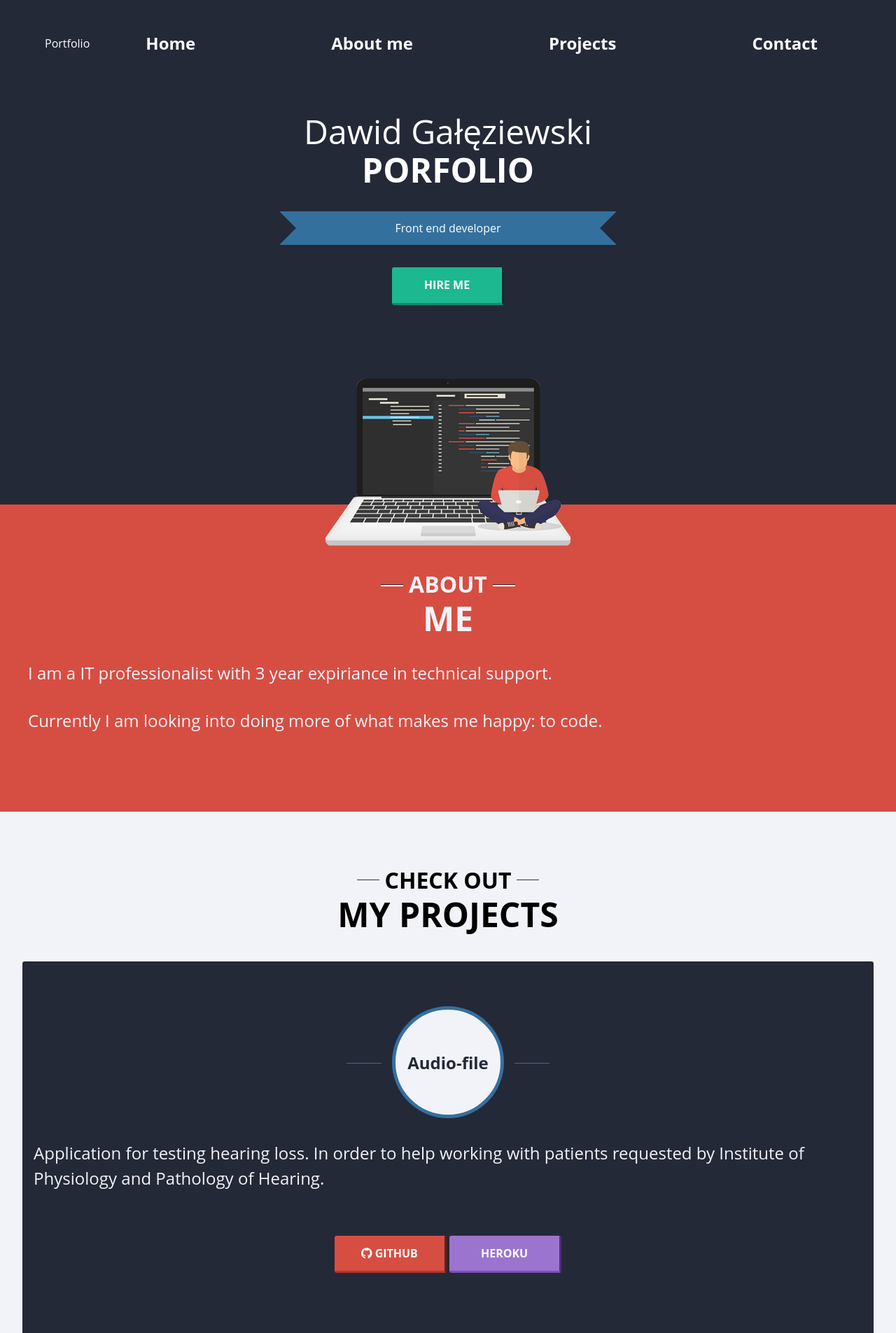
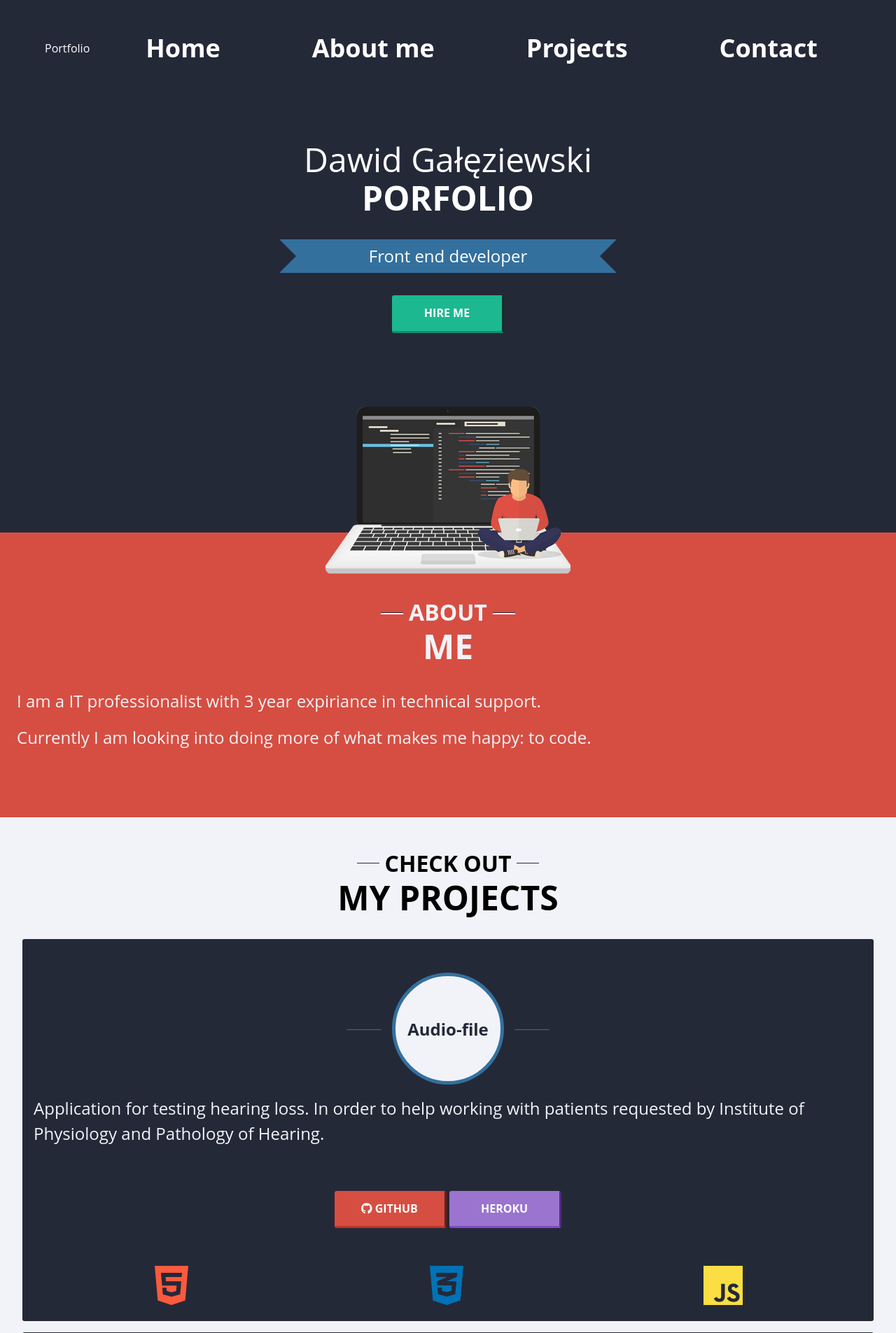
Before and after one commit to DawidGaleziewski/scss-portfolio, a PHP site: page /app/index.html in a window 1280 px wide. Shown: the top 1905 px of the page at 70% size. Run offline with PHP 8.4, Linux system fonts and the light colour scheme; some libraries are stand-ins or nearby versions.

Commit message:
put margins into variables

```diff
--- a/app/css/main.css
+++ b/app/css/main.css
@@ -386,7 +386,7 @@ body {
       border-bottom: none; } }
   .menu__item {
     max-width: 15rem;
-    font-size: 1rem;
+    font-size: 1.5rem;
     opacity: 0;
     background-color: #242938;
     text-align: center;
@@ -430,7 +430,7 @@ body {
       color: inherit;
       font-weight: bold;
       display: block;
-      font-size: 1.5rem;
+      font-size: 2.25rem;
       min-width: 8rem;
       padding: 1rem; }
       @media (min-width: 30rem) {
@@ -499,7 +499,7 @@ body {
 /* NAVIGATION END */
 /* MAIN-HEADER START */
 .main-header {
-  padding-top: 10rem;
+  padding-top: 25vh;
   background-color: #242938;
   color: white;
   text-align: center; }
@@ -513,7 +513,7 @@ body {
     position: relative;
     background-color: #34709e;
     font-weight: normal;
-    font-size: 1rem;
+    font-size: 1.5rem;
     max-width: 95%;
     width: 30rem;
     height: 3rem;
@@ -565,7 +565,7 @@ body {
   .about .title, .contact .title {
     font-size: 3rem;
     text-transform: uppercase;
-    margin-bottom: 1rem; }
+    margin-bottom: 2rem; }
     .about .title--decor, .contact .title--decor {
       font-size: 2rem; }
 
@@ -577,7 +577,7 @@ body {
     text-align: left;
     font-size: 1.5rem;
     line-height: 1.5;
-    margin: 2rem;
+    margin: 1rem;
     color: #f2f3f8; }
 
 /* ABOUT END*/
@@ -587,17 +587,17 @@ body {
   .about .title, .contact .title {
     font-size: 3rem;
     text-transform: uppercase;
-    margin-bottom: 1rem; }
+    margin-bottom: 2rem; }
     .about .title--decor, .contact .title--decor {
       font-size: 2rem; }
 
 .projects {
   padding-bottom: 40vw; }
   .projects .title {
-    margin-bottom: 2.5rem;
+    margin-bottom: 2rem;
+    margin-top: 2rem;
     font-size: 3rem;
     text-transform: uppercase;
-    margin-top: 4rem;
     text-align: center; }
     .projects .title--decor {
       font-size: 2rem; }
@@ -627,7 +627,7 @@ body {
         color: #242938;
         border-radius: 200px;
         padding: 0.5rem;
-        margin: 2rem auto;
+        margin: 1rem auto;
         border: 5px solid #34709e; }
         .projects .projects-wrapper .project__title::after {
           position: absolute;
@@ -651,7 +651,7 @@ body {
         line-height: 1.5;
         color: #f2f3f8; }
       .projects .projects-wrapper .project .stack-list {
-        margin-top: 5rem;
+        margin-top: 1rem;
         list-style: none;
         display: flex;
         justify-content: space-around; }
@@ -779,7 +779,7 @@ body {
       border: none;
       width: 100%;
       padding: 1rem;
-      margin: 0.5rem;
+      margin: 1rem;
       border-right: 3px solid #242938;
       border-bottom: 3px solid #242938;
       font-size: 1.5rem; }
@@ -818,7 +818,7 @@ body {
   .footer .media__item,
   .footer .alternative-contact__item {
     list-style: none;
-    margin: 0.5rem; }
+    margin: 1rem; }
 
 /* GENERAL STYLES START */
 *,
--- a/app/scss/elements/_buttons.scss
+++ b/app/scss/elements/_buttons.scss
@@ -14,7 +14,7 @@
 	border-radius: 3px;
 	display: block;
 	width: 10rem;
-	margin: 2rem auto;
+	margin: $margin-medium auto;
     transition: background-color 0.5s ease-out, color 0.5s ease-out;
 
     &:active {
--- a/app/scss/global/_variables.scss
+++ b/app/scss/global/_variables.scss
@@ -19,7 +19,9 @@ $color-js: rgb(250,222,67);
 
 
 // 2. MARGINS
-// $margin-section:
+$margin-small: 1rem;
+$margin-medium: 2rem;
+$margin-large: 3rem;
 
 // 3. PADDINGS
 // 4. FONT-SIZES
--- a/app/scss/layout/_about.scss
+++ b/app/scss/layout/_about.scss
@@ -8,9 +8,9 @@
 
     &__description{
         text-align: left;
-        font-size: 1.5rem;
+        font-size: $size-description;
         line-height: 1.5;
-        margin: 2rem;
+        margin: $margin-small;
         color: $color-light;
     }
 }
--- a/app/scss/layout/_contact.scss
+++ b/app/scss/layout/_contact.scss
@@ -10,14 +10,14 @@
     margin-top: 40vh;
 
     &-form{
-        margin: 0 2rem;
+        margin: 0 $margin-medium;
         width: 80vw;
 
         &__input {
             border: none;
             width: 100%;
             padding: 1rem;
-            margin: 0.5rem;
+            margin: $margin-small;
             border-right: 3px solid $color-primary;
             border-bottom: 3px solid $color-primary;
             font-size: 1.5rem;
--- a/app/scss/layout/_footer.scss
+++ b/app/scss/layout/_footer.scss
@@ -7,7 +7,7 @@
     .alternative-contact {
         &__item {
             list-style: none;
-            margin: 0.5rem;
+            margin: $margin-small;
         }
     }
 }
--- a/app/scss/layout/_header.scss
+++ b/app/scss/layout/_header.scss
@@ -2,13 +2,13 @@
 
 /* MAIN-HEADER START */
 .main-header {
-	padding-top: 10rem;
+	padding-top: 25vh;
 	background-color: $color-primary;
 	color: white;
     text-align: center;
 
     &__title {
-        font-size: 3rem;
+        font-size: $size-title;
         font-weight: normal;
 
         &--decor {
@@ -21,11 +21,11 @@
         position: relative;
         background-color: $color-secondary;
         font-weight: normal;
-        font-size: 1rem;
+        font-size: $size-description;
         max-width: 95%;
         width: 30rem;
         height: 3rem;
-        margin: 2rem auto;
+        margin: $margin-medium auto;
         vertical-align: middle;
         line-height: 3rem;
 
--- a/app/scss/layout/_navbar.scss
+++ b/app/scss/layout/_navbar.scss
@@ -62,7 +62,7 @@ body {
 	@media(min-width: 30rem) and (min-height: 30rem) {
 		justify-content: space-between;
 		width: 30rem;
-		margin-left: 2rem;
+		margin-left: $margin-medium;
 		transform: translateX(0);
 		top:0 ;
 		position: relative;
@@ -76,7 +76,7 @@ body {
 
 	&__item{
 		max-width: 15rem;
-		font-size: 1rem;
+		font-size: $size-description;
 		opacity: 0;
 		background-color: $color-main;
 		text-align: center;
@@ -134,7 +134,7 @@ body {
 			color: inherit;
 			font-weight: bold;
 			display: block;
-			font-size: 1.5rem;
+			font-size: $size-description * 1.5;
 			min-width: 8rem;
 			padding: 1rem;
 
--- a/app/scss/layout/_portfolio.scss
+++ b/app/scss/layout/_portfolio.scss
@@ -13,14 +13,14 @@ $color-folder-secondary: $color-secondary;
     padding-bottom: 40vw;
 
     .title {
-        margin-bottom:2.5rem;
-        font-size: 3rem;
+        margin-bottom: $margin-medium;
+        margin-top: $margin-medium;
+        font-size: $size-title;
         text-transform: uppercase;
-        margin-top: 4rem;
         text-align: center;
 
         &--decor {
-            font-size: 2rem;
+            font-size: $size-title-decor;
         }
     }
 
@@ -37,13 +37,13 @@ $color-folder-secondary: $color-secondary;
             color: $color-light;
             display: none;
             opacity: 0;
-            margin: 1rem auto;
+            margin: $margin-small auto;
             border-radius: 3px;
 
 
             &__title{
                 position: relative;
-                font-size: 1.5rem;
+                font-size: $size-description;
                 text-align: center;
                 background-color: $color-light;
                 width: 10rem;
@@ -53,7 +53,7 @@ $color-folder-secondary: $color-secondary;
                 color: $color-primary;
                 border-radius: 200px;
                 padding: 0.5rem;
-                margin: 2rem auto;
+                margin: $margin-small auto;
                 border: 5px solid $color-secondary;
 
                 &::after {
@@ -80,18 +80,18 @@ $color-folder-secondary: $color-secondary;
 
             &__description {
                 text-align: left;
-                font-size: 1.5rem;
+                font-size: $size-description;
                 line-height: 1.5;
                 color: $color-light;
             }
             .stack-list {
-                margin-top: 5rem;
+                margin-top: $margin-small;
                 list-style: none;
                 display: flex;
                 justify-content: space-around;
 
                 &__item {
-                    font-size: 2rem;
+                    font-size: $size-title-decor;
                     .fa-html5 {
                         color: $color-html;
                         // animation: popup 1s linear 1s forwards;
@@ -114,11 +114,6 @@ $color-folder-secondary: $color-secondary;
                 .btn-git {
                     @include button-theme($color-complementary);
                     display: inline-block;
-
-
-                    .fa-github {
-
-                    }
                 }
 
                 .btn-heroku {
--- a/app/scss/layout/_section.scss
+++ b/app/scss/layout/_section.scss
@@ -5,12 +5,12 @@
     text-align: center;
 
     .title{
-        font-size: 3rem;
+        font-size: $size-title;
         text-transform: uppercase;
-        margin-bottom: 1rem;
+        margin-bottom: $margin-medium;
 
         &--decor {
-            font-size: 2rem;
+            font-size: $size-title-decor;
         }
     }
 }
```
